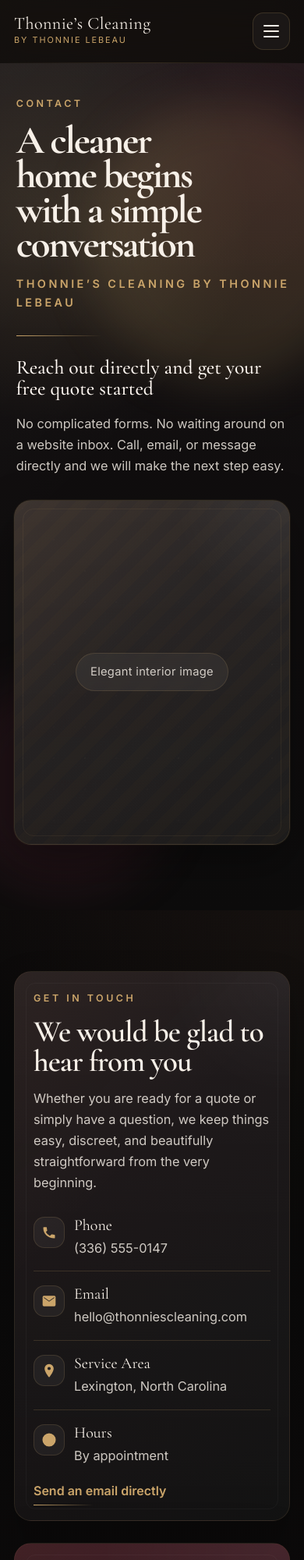
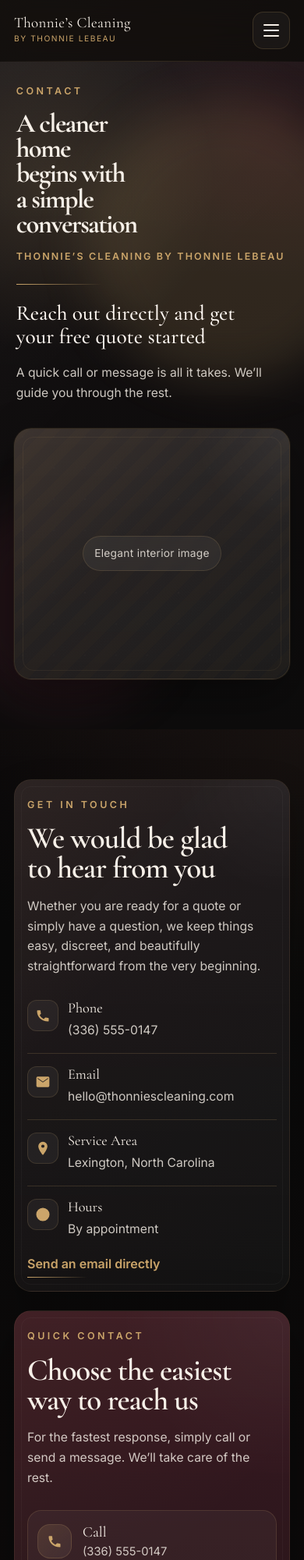
Before and after one commit to desukara/thonnie-lebeau, a website: page contact.html in a window 390 px wide. Shown: the top 2000 px of the page at 78% size. Drawn offline with nearby package versions, Linux system fonts and the light colour scheme.

Commit message:
Update contact page

```diff
--- a/contact.html
+++ b/contact.html
@@ -2,7 +2,10 @@
 <html lang="en">
   <head>
     <meta charset="UTF-8" />
-    <meta name="viewport" content="width=device-width, initial-scale=1.0" />
+    <meta
+      name="viewport"
+      content="width=device-width, initial-scale=1, viewport-fit=cover"
+    />
     <title>Contact | Thonnie’s Cleaning</title>
     <meta
       name="description"
@@ -91,6 +94,7 @@
         -webkit-font-smoothing: antialiased;
         text-rendering: optimizeLegibility;
         overflow-x: clip;
+        min-width: 320px;
       }
 
       body::before {
@@ -145,7 +149,7 @@
       }
 
       .section-space {
-        padding: clamp(78px, 9vw, 128px) 0;
+        padding: clamp(72px, 8vw, 124px) 0;
         position: relative;
       }
 
@@ -197,11 +201,12 @@
       .section-title {
         margin: 0 0 16px;
         font-family: var(--serif);
-        font-size: clamp(2.2rem, 4.9vw, 4rem);
-        line-height: 0.96;
+        font-size: clamp(2rem, 4.8vw, 4rem);
+        line-height: 0.98;
         font-weight: 600;
         letter-spacing: -0.025em;
         color: var(--text);
+        text-wrap: balance;
       }
 
       .section-text,
@@ -217,6 +222,7 @@
 
       .section-text {
         margin: 0 0 16px;
+        max-width: 62ch;
       }
 
       .section-text:last-child {
@@ -290,7 +296,7 @@
 
       .brand-name {
         font-family: var(--serif);
-        font-size: clamp(1.5rem, 2vw, 1.95rem);
+        font-size: clamp(1.42rem, 2vw, 1.95rem);
         line-height: 1;
         letter-spacing: 0.02em;
         color: var(--text);
@@ -319,6 +325,7 @@
         display: inline-flex;
         align-items: center;
         justify-content: center;
+        min-height: 44px;
         padding: 10px 14px;
         border-radius: 999px;
         white-space: nowrap;
@@ -402,7 +409,7 @@
       .hero {
         position: relative;
         overflow: hidden;
-        padding: clamp(54px, 8vw, 96px) 0 clamp(84px, 10vw, 136px);
+        padding: clamp(46px, 7vw, 96px) 0 clamp(74px, 9vw, 136px);
       }
 
       .hero::before {
@@ -489,7 +496,7 @@
         z-index: 1;
         display: grid;
         grid-template-columns: minmax(0, 1.02fr) minmax(320px, 0.98fr);
-        gap: clamp(30px, 5vw, 74px);
+        gap: clamp(28px, 5vw, 74px);
         align-items: center;
       }
 
@@ -500,6 +507,7 @@
       .contact-card {
         position: relative;
         z-index: 2;
+        min-width: 0;
       }
 
       .hero-copy-block {
@@ -509,11 +517,12 @@
       .hero-title {
         margin: 0;
         font-family: var(--serif);
-        font-size: clamp(3rem, 7vw, 6rem);
-        line-height: 0.88;
+        font-size: clamp(2.7rem, 7vw, 6rem);
+        line-height: 0.9;
         letter-spacing: -0.045em;
         color: var(--text);
         max-width: 11ch;
+        text-wrap: balance;
       }
 
       .hero-signature {
@@ -535,11 +544,12 @@
       .hero-tagline {
         margin: 0 0 18px;
         font-family: var(--serif);
-        font-size: clamp(1.6rem, 3vw, 2.35rem);
-        line-height: 1.08;
+        font-size: clamp(1.45rem, 3vw, 2.35rem);
+        line-height: 1.1;
         font-weight: 500;
         color: #fff8f2;
         max-width: 650px;
+        text-wrap: balance;
       }
 
       .hero-copy {
@@ -592,30 +602,6 @@
       .btn-secondary:focus-visible {
         background: rgba(255, 255, 255, 0.06);
         border-color: rgba(203, 165, 106, 0.26);
-      }
-
-      .shimmer-btn {
-        position: relative;
-        overflow: hidden;
-      }
-
-      .shimmer-btn::after {
-        content: "";
-        position: absolute;
-        inset: 0;
-        transform: translateX(-120%);
-        background: linear-gradient(
-          110deg,
-          transparent 0%,
-          rgba(255, 255, 255, 0.3) 45%,
-          transparent 100%
-        );
-        transition: transform 0.8s ease;
-      }
-
-      .shimmer-btn:hover::after,
-      .shimmer-btn:focus-visible::after {
-        transform: translateX(120%);
       }
 
       .text-link {
@@ -697,7 +683,7 @@
       }
 
       .image-frame-tall {
-        min-height: 600px;
+        min-height: 580px;
       }
 
       .image-frame-wide {
@@ -765,7 +751,7 @@
       .cta-grid {
         display: grid;
         grid-template-columns: repeat(2, minmax(0, 1fr));
-        gap: clamp(28px, 5vw, 64px);
+        gap: clamp(24px, 4vw, 64px);
         align-items: start;
       }
 
@@ -787,7 +773,7 @@
           );
         border: 1px solid rgba(203, 165, 106, 0.12);
         border-radius: var(--radius);
-        padding: clamp(24px, 4vw, 40px);
+        padding: clamp(22px, 3vw, 40px);
         box-shadow: var(--shadow-soft);
         overflow: hidden;
       }
@@ -843,7 +829,7 @@
 
       .contact-line {
         display: grid;
-        grid-template-columns: 44px 1fr;
+        grid-template-columns: 44px minmax(0, 1fr);
         gap: 16px;
         align-items: start;
         padding-bottom: 16px;
@@ -879,6 +865,7 @@
       .contact-line a {
         color: var(--text-soft);
         transition: color var(--transition);
+        word-break: break-word;
       }
 
       .contact-line a:hover,
@@ -905,7 +892,7 @@
 
       .contact-method {
         display: grid;
-        grid-template-columns: 54px 1fr auto;
+        grid-template-columns: 54px minmax(0, 1fr) auto;
         align-items: center;
         gap: 16px;
         padding: 16px 18px;
@@ -939,6 +926,7 @@
         );
         color: var(--gold);
         border: 1px solid rgba(203, 165, 106, 0.18);
+        flex-shrink: 0;
       }
 
       .contact-method-title {
@@ -952,6 +940,7 @@
       .contact-method-copy {
         margin: 0;
         font-size: 0.96rem;
+        word-break: break-word;
       }
 
       .contact-method-arrow {
@@ -1129,9 +1118,25 @@
         border: 0;
       }
 
+      @media (max-width: 1180px) {
+        .hero-grid {
+          grid-template-columns: minmax(0, 1fr) minmax(280px, 0.9fr);
+          gap: 32px;
+        }
+
+        .image-frame-tall {
+          min-height: 500px;
+        }
+      }
+
       @media (max-width: 1040px) {
+        :root {
+          --header-height: 82px;
+        }
+
         .header-inner {
           grid-template-columns: auto auto;
+          gap: 16px;
         }
 
         .menu-toggle {
@@ -1183,11 +1188,19 @@
         }
 
         .hero {
-          padding-top: 42px;
+          padding-top: 38px;
+        }
+
+        .hero-copy-block {
+          order: 1;
+        }
+
+        .hero-image-block {
+          order: 2;
         }
 
         .image-frame-tall {
-          min-height: 440px;
+          min-height: 420px;
         }
 
         .image-frame-wide {
@@ -1204,7 +1217,7 @@
         }
 
         .contact-method {
-          grid-template-columns: 54px 1fr;
+          grid-template-columns: 54px minmax(0, 1fr);
         }
 
         .contact-method-arrow {
@@ -1220,36 +1233,97 @@
         }
       }
 
+      @media (max-width: 768px) {
+        .section-space {
+          padding: 64px 0;
+        }
+
+        .hero-title {
+          max-width: 9.5ch;
+        }
+
+        .hero-line {
+          margin: 24px 0 22px;
+        }
+
+        .contact-card {
+          padding: 24px 20px;
+        }
+
+        .contact-card::after {
+          left: 10px;
+          right: 10px;
+          top: 10px;
+          bottom: 10px;
+        }
+      }
+
       @media (max-width: 640px) {
         :root {
           --container-pad: 18px;
-          --header-height: 80px;
+          --header-height: 78px;
           --radius: 22px;
         }
 
         .header-inner {
-          gap: 14px;
+          gap: 12px;
+        }
+
+        .brand-mark {
+          min-width: 0;
+          max-width: calc(100vw - 90px);
         }
 
         .brand-name {
-          font-size: 1.38rem;
+          font-size: 1.28rem;
+          white-space: normal;
+          line-height: 1.05;
         }
 
         .brand-owner {
-          letter-spacing: 0.18em;
-          font-size: 0.68rem;
+          letter-spacing: 0.15em;
+          font-size: 0.64rem;
+          white-space: normal;
+        }
+
+        .hero {
+          padding-top: 28px;
+          padding-bottom: 64px;
         }
 
         .hero-title {
-          font-size: clamp(2.6rem, 13vw, 4rem);
+          font-size: clamp(2.35rem, 12vw, 3.8rem);
+          line-height: 0.94;
+        }
+
+        .hero-tagline {
+          font-size: clamp(1.3rem, 7vw, 1.8rem);
         }
 
         .section-title {
-          font-size: clamp(2rem, 10vw, 2.8rem);
+          font-size: clamp(1.9rem, 10vw, 2.8rem);
+        }
+
+        .section-text,
+        .hero-copy,
+        .contact-line-text,
+        .footer-copy,
+        .contact-method-copy,
+        .contact-note,
+        .contact-list-note {
+          font-size: 0.98rem;
         }
 
         .btn {
           width: 100%;
+        }
+
+        .image-frame-tall {
+          min-height: 320px;
+        }
+
+        .image-frame-wide {
+          min-height: 240px;
         }
 
         .footer-nav-list {
@@ -1260,28 +1334,88 @@
           gap: 12px 16px;
         }
 
+        .contact-lines {
+          gap: 16px;
+        }
+
         .contact-line {
-          grid-template-columns: 40px 1fr;
+          grid-template-columns: 40px minmax(0, 1fr);
           gap: 12px;
         }
 
         .contact-icon-wrap {
           width: 40px;
           height: 40px;
+          border-radius: 12px;
+        }
+
+        .contact-label {
+          font-size: 1.14rem;
         }
 
         .contact-method {
           padding: 15px 14px;
           gap: 14px;
+          border-radius: 18px;
         }
 
         .method-icon {
           width: 48px;
           height: 48px;
+          border-radius: 16px;
         }
 
         .contact-method-title {
-          font-size: 1.2rem;
+          font-size: 1.18rem;
+        }
+
+        .contact-list li {
+          padding-left: 18px;
+        }
+      }
+
+      @media (max-width: 420px) {
+        .brand-name {
+          font-size: 1.18rem;
+        }
+
+        .hero-title {
+          font-size: 2.15rem;
+        }
+
+        .hero-signature {
+          font-size: 0.78rem;
+          letter-spacing: 0.17em;
+        }
+
+        .contact-card {
+          padding: 22px 16px;
+        }
+
+        .contact-card::after {
+          left: 8px;
+          right: 8px;
+          top: 8px;
+          bottom: 8px;
+        }
+
+        .contact-method {
+          grid-template-columns: 44px minmax(0, 1fr);
+          padding: 14px 12px;
+        }
+
+        .method-icon {
+          width: 44px;
+          height: 44px;
+        }
+
+        .contact-method-copy {
+          font-size: 0.92rem;
+        }
+
+        .image-placeholder span {
+          font-size: 0.86rem;
+          padding: 10px 14px;
         }
       }
 
@@ -1378,8 +1512,8 @@
             </h2>
 
             <p class="hero-copy reveal reveal-delay-5">
-              No complicated forms. No waiting around on a website inbox. Call,
-              email, or message directly and we will make the next step easy.
+              A quick call or message is all it takes. We’ll guide you through
+              the rest.
             </p>
           </div>
 
@@ -1488,9 +1622,8 @@
             <h2 class="section-title">Choose the easiest way to reach us</h2>
 
             <p class="section-text">
-              For the fastest reply, call or send a message directly. Every
-              option below works perfectly on GitHub Pages because it opens your
-              actual contact apps instead of relying on a website backend.
+              For the fastest response, simply call or send a message. We’ll
+              take care of the rest.
             </p>
 
             <div class="contact-methods">
@@ -1683,7 +1816,7 @@
                   }
                 });
               },
-              { threshold: 0.16, rootMargin: "0px 0px -5% 0px" }
+              { threshold: 0.14, rootMargin: "0px 0px -5% 0px" }
             );
 
             revealItems.forEach((item) => revealOnScroll.observe(item));
@@ -1698,13 +1831,11 @@
         const handleHeaderState = () => {
           if (!header) return;
           const y = window.scrollY;
-
           header.classList.toggle("is-scrolled", y > 24);
           header.classList.toggle("header-gradient", y > 120);
         };
 
         handleHeaderState();
-
         window.addEventListener("scroll", handleHeaderState, { passive: true });
 
         const closeMenu = () => {
@@ -1737,6 +1868,16 @@
 
           document.addEventListener("keydown", (event) => {
             if (event.key === "Escape") closeMenu();
+          });
+
+          document.addEventListener("click", (event) => {
+            if (
+              siteNav.classList.contains("is-open") &&
+              !siteNav.contains(event.target) &&
+              !menuToggle.contains(event.target)
+            ) {
+              closeMenu();
+            }
           });
 
           window.addEventListener("resize", () => {
```
